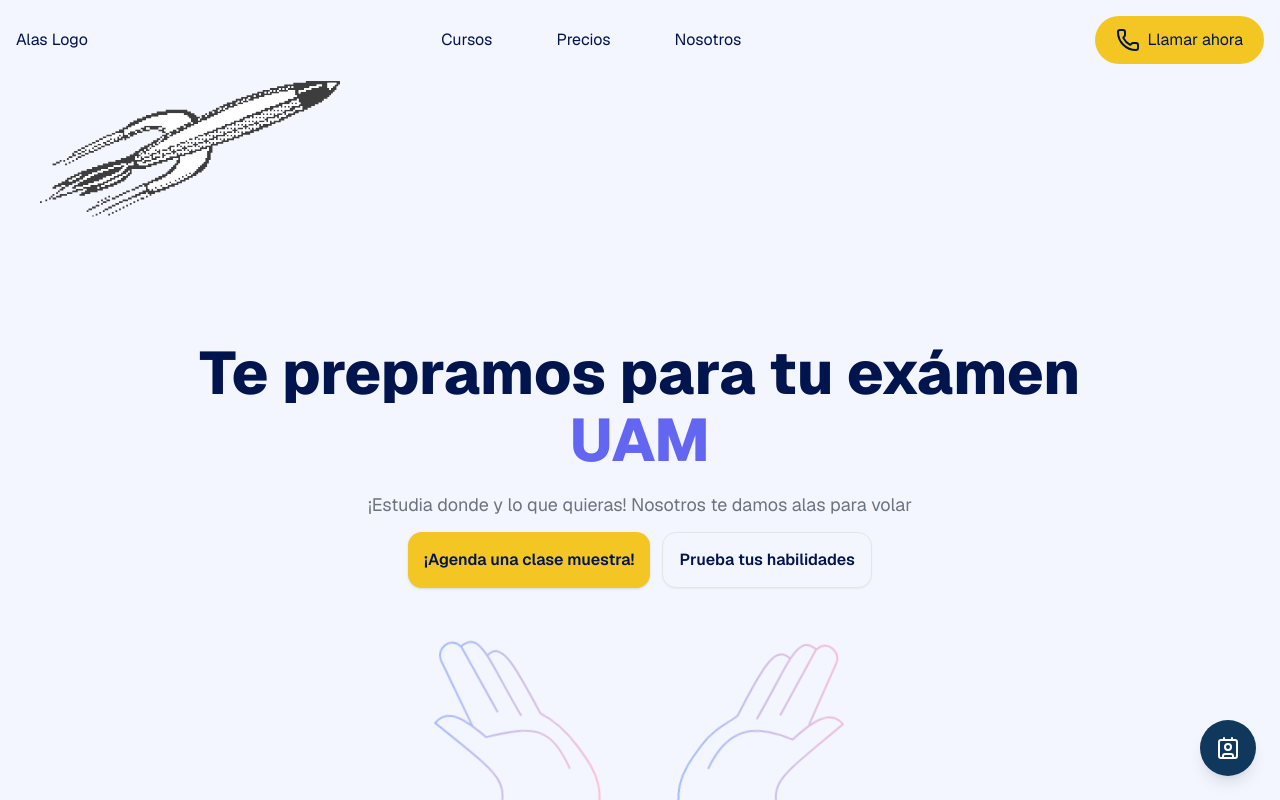
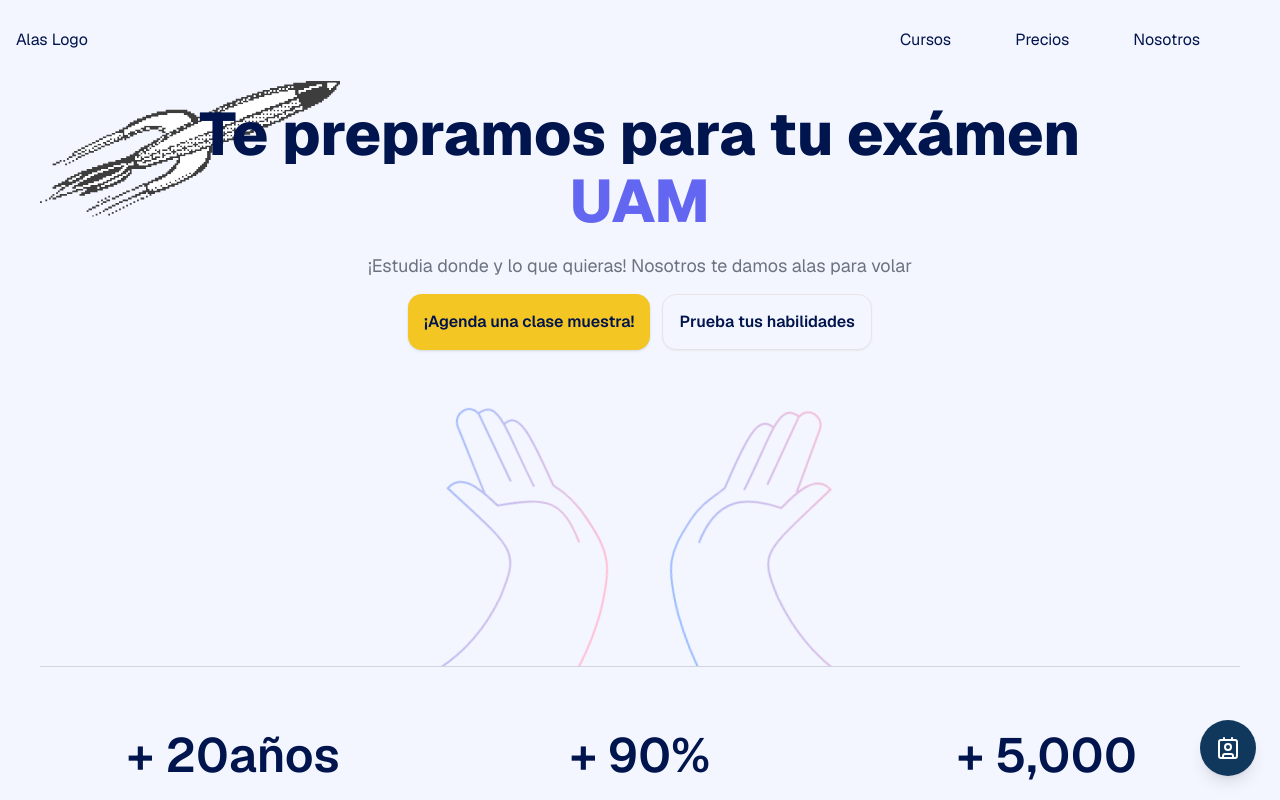
Before and after one commit to JAngelGRuiz/alas-landing, a Next.js app: page / in a window 1280 px wide. Shown: the top 800 px of the page. Built offline with nearby package versions, Linux system fonts and the light colour scheme.

Commit message:
add mobile nav menu

```diff
--- a/src/app/not-found.tsx
+++ b/src/app/not-found.tsx
@@ -34,7 +34,7 @@ export default function NotFound() {
               Volver al inicio
             </Link>
             <Link
-              href="/cursos"
+              href="/#courses"
               className="bg-white border-2 border-navy-blue text-navy-blue font-medium px-8 py-3 rounded-full hover:bg-gray-50 transition-colors"
             >
               Ver nuestros cursos
--- a/src/components/CallMeBanner/CallMeBanner.tsx
+++ b/src/components/CallMeBanner/CallMeBanner.tsx
@@ -69,7 +69,7 @@ export function CallMeBanner() {
                 <p>Te llamaremos pronto para resolver todas tus dudas.</p>
               </div>
             ) : ( */}
-            <ContactForm />
+            <ContactForm autoFocus={false} />
           </div>
         </div>
       </div>
--- a/src/components/ContactForm/ContactForm.tsx
+++ b/src/components/ContactForm/ContactForm.tsx
@@ -6,7 +6,11 @@ import { Label } from '../ui/label';
 import { FormEvent, startTransition, useActionState, useEffect } from 'react';
 import { toast } from 'sonner';
 
-export function ContactForm() {
+interface IContactFrom {
+  autoFocus?: boolean;
+}
+
+export function ContactForm({ autoFocus = true }: IContactFrom) {
   const [state, submitRequest, isPending] = useActionState(handleSubmit, {
     message: null,
     wasSuccess: false,
@@ -35,7 +39,7 @@ export function ContactForm() {
           name="name"
           placeholder="Bruce Wayne"
           required
-          autoFocus
+          autoFocus={autoFocus}
         />
       </div>
       <div className="grid gap-2">
--- a/src/components/Courses/Courses.tsx
+++ b/src/components/Courses/Courses.tsx
@@ -3,7 +3,10 @@ import { Title } from '../Title/Title';
 
 export function Courses() {
   return (
-    <article className="w-full px-2 flex flex-col items-center gap-y-9 mt-16 sm:px-10">
+    <article
+      className="w-full px-2 flex flex-col items-center gap-y-9 mt-16 sm:px-10"
+      id="courses"
+    >
       <Title>Esto hacemos</Title>
       <CoursesGrid />
     </article>
--- a/src/components/Header/Headert.tsx
+++ b/src/components/Header/Headert.tsx
@@ -1,11 +1,22 @@
 'use client';
-import { Menu, Phone } from 'lucide-react';
+import { Menu } from 'lucide-react';
 import { Button } from '../ui/button';
 import Link from 'next/link';
-import { useEffect, useState } from 'react';
+import React, { useEffect, useState } from 'react';
+import {
+  Drawer,
+  DrawerClose,
+  DrawerContent,
+  DrawerDescription,
+  DrawerFooter,
+  DrawerHeader,
+  DrawerTitle,
+  DrawerTrigger,
+} from '@/components/ui/drawer';
 
 export function Header() {
   const [hasShadow, setHasShadow] = useState(false);
+  const [openMenu, setOpenMenu] = useState(false);
 
   useEffect(() => {
     const handleScroll = () => {
@@ -23,23 +34,43 @@ export function Header() {
       }`}
     >
       <h1>Alas Logo</h1>
-      <nav className="hidden sm:flex gap-x-16">
+      <nav className="hidden sm:flex gap-x-16 pr-16">
         <Link href="/">Cursos</Link>
         <Link href="/">Precios</Link>
         <Link href="/">Nosotros</Link>
       </nav>
-      <a
-        className="rounded-full border border-solid border-transparent transition-colors hidden md:flex items-center justify-center bg-primary text-foreground gap-2 text-sm sm:text-base h-10 sm:h-12 px-4 sm:px-5"
-        href="tel:+525538897507"
-        target="_blank"
-        rel="noopener noreferrer"
-      >
-        <Phone />
-        Llamar ahora
-      </a>
-      <Button variant="ghost" className="md:hidden">
-        <Menu />
-      </Button>
+
+      <Drawer direction="top">
+        <DrawerTrigger asChild>
+          <Button
+            variant="ghost"
+            className="md:hidden p-0"
+            onClick={() => setOpenMenu((prev) => !prev)}
+          >
+            <Menu className="!h-6 !w-8" />
+          </Button>
+        </DrawerTrigger>
+        <DrawerContent
+          className="h-full rounded-none"
+          hiddeHandler
+          showCloseButton
+        >
+          <DrawerHeader>
+            <DrawerTitle>Nostros te ayudamos</DrawerTitle>
+            <DrawerDescription>
+              Ingresa tus datos y nos pondremos en contacto a la brevedad para
+              ayudarte con tus dudas, ¡Sin compromiso alguno!
+            </DrawerDescription>
+          </DrawerHeader>
+          <nav>
+            <h1>menu</h1>
+          </nav>
+          <DrawerFooter>
+            <Button>Enviar mensaje</Button>
+            <Button>Enviar mensaje</Button>
+          </DrawerFooter>
+        </DrawerContent>
+      </Drawer>
     </header>
   );
 }
--- a/src/components/ui/drawer.tsx
+++ b/src/components/ui/drawer.tsx
@@ -1,9 +1,11 @@
-"use client"
+'use client';
 
-import * as React from "react"
-import { Drawer as DrawerPrimitive } from "vaul"
+import * as React from 'react';
+import { Drawer as DrawerPrimitive } from 'vaul';
 
-import { cn } from "@/lib/utils"
+import { cn } from '@/lib/utils';
+import { Button } from './button';
+import { X } from 'lucide-react';
 
 const Drawer = ({
   shouldScaleBackground = true,
@@ -13,14 +15,14 @@ const Drawer = ({
     shouldScaleBackground={shouldScaleBackground}
     {...props}
   />
-)
-Drawer.displayName = "Drawer"
+);
+Drawer.displayName = 'Drawer';
 
-const DrawerTrigger = DrawerPrimitive.Trigger
+const DrawerTrigger = DrawerPrimitive.Trigger;
 
-const DrawerPortal = DrawerPrimitive.Portal
+const DrawerPortal = DrawerPrimitive.Portal;
 
-const DrawerClose = DrawerPrimitive.Close
+const DrawerClose = DrawerPrimitive.Close;
 
 const DrawerOverlay = React.forwardRef<
   React.ElementRef<typeof DrawerPrimitive.Overlay>,
@@ -28,54 +30,68 @@ const DrawerOverlay = React.forwardRef<
 >(({ className, ...props }, ref) => (
   <DrawerPrimitive.Overlay
     ref={ref}
-    className={cn("fixed inset-0 z-50 bg-black/80", className)}
+    className={cn('fixed inset-0 z-50 bg-black/80', className)}
     {...props}
   />
-))
-DrawerOverlay.displayName = DrawerPrimitive.Overlay.displayName
+));
+DrawerOverlay.displayName = DrawerPrimitive.Overlay.displayName;
+
+type DrawerContentCustomProps = {
+  hiddeHandler?: boolean;
+  showCloseButton?: boolean;
+} & React.ComponentPropsWithoutRef<typeof DrawerPrimitive.Content>;
 
 const DrawerContent = React.forwardRef<
   React.ElementRef<typeof DrawerPrimitive.Content>,
-  React.ComponentPropsWithoutRef<typeof DrawerPrimitive.Content>
->(({ className, children, ...props }, ref) => (
+  DrawerContentCustomProps
+>(({ className, children, hiddeHandler, showCloseButton, ...props }, ref) => (
   <DrawerPortal>
     <DrawerOverlay />
     <DrawerPrimitive.Content
       ref={ref}
       className={cn(
-        "fixed inset-x-0 bottom-0 z-50 mt-24 flex h-auto flex-col rounded-t-[10px] border bg-background",
+        'fixed inset-x-0 bottom-0 z-50 mt-24 flex h-auto flex-col rounded-t-[10px] border bg-background',
         className
       )}
       {...props}
     >
-      <div className="mx-auto mt-4 h-2 w-[100px] rounded-full bg-muted" />
+      {!hiddeHandler && (
+        <div className="mx-auto mt-4 h-2 w-[100px] rounded-full bg-muted" />
+      )}
+      {showCloseButton && (
+        <DrawerClose asChild>
+          <Button variant="ghost" size="icon" className="ml-auto mt-5 mr-4">
+            <X className="!h-8 !w-8" />
+          </Button>
+        </DrawerClose>
+      )}
       {children}
     </DrawerPrimitive.Content>
   </DrawerPortal>
-))
-DrawerContent.displayName = "DrawerContent"
+));
+DrawerContent.displayName = 'DrawerContent';
 
 const DrawerHeader = ({
   className,
   ...props
 }: React.HTMLAttributes<HTMLDivElement>) => (
   <div
-    className={cn("grid gap-1.5 p-4 text-center sm:text-left", className)}
+    className={cn('grid gap-1.5 p-4 text-center sm:text-left', className)}
     {...props}
   />
-)
-DrawerHeader.displayName = "DrawerHeader"
+);
+DrawerHeader.displayName = 'DrawerHeader';
 
 const DrawerFooter = ({
   className,
   ...props
 }: React.HTMLAttributes<HTMLDivElement>) => (
   <div
-    className={cn("mt-auto flex flex-col gap-2 p-4", className)}
+    className={cn('mt-auto flex flex-col gap-2 p-4', className)}
     {...props}
   />
-)
-DrawerFooter.displayName = "DrawerFooter"
+);
+DrawerFooter.displayName = 'DrawerFooter';
 
 const DrawerTitle = React.forwardRef<
   React.ElementRef<typeof DrawerPrimitive.Title>,
@@ -84,13 +100,13 @@ const DrawerTitle = React.forwardRef<
   <DrawerPrimitive.Title
     ref={ref}
     className={cn(
-      "text-lg font-semibold leading-none tracking-tight",
+      'text-lg font-semibold leading-none tracking-tight',
       className
     )}
     {...props}
   />
-))
-DrawerTitle.displayName = DrawerPrimitive.Title.displayName
+));
+DrawerTitle.displayName = DrawerPrimitive.Title.displayName;
 
 const DrawerDescription = React.forwardRef<
   React.ElementRef<typeof DrawerPrimitive.Description>,
@@ -98,11 +114,11 @@ const DrawerDescription = React.forwardRef<
 >(({ className, ...props }, ref) => (
   <DrawerPrimitive.Description
     ref={ref}
-    className={cn("text-sm text-muted-foreground", className)}
+    className={cn('text-sm text-muted-foreground', className)}
     {...props}
   />
-))
-DrawerDescription.displayName = DrawerPrimitive.Description.displayName
+));
+DrawerDescription.displayName = DrawerPrimitive.Description.displayName;
 
 export {
   Drawer,
@@ -115,4 +131,4 @@ export {
   DrawerFooter,
   DrawerTitle,
   DrawerDescription,
-}
+};
```
Also changed, not shown: src/components/Impression/Impression.tsx (+1 -1 lines).
